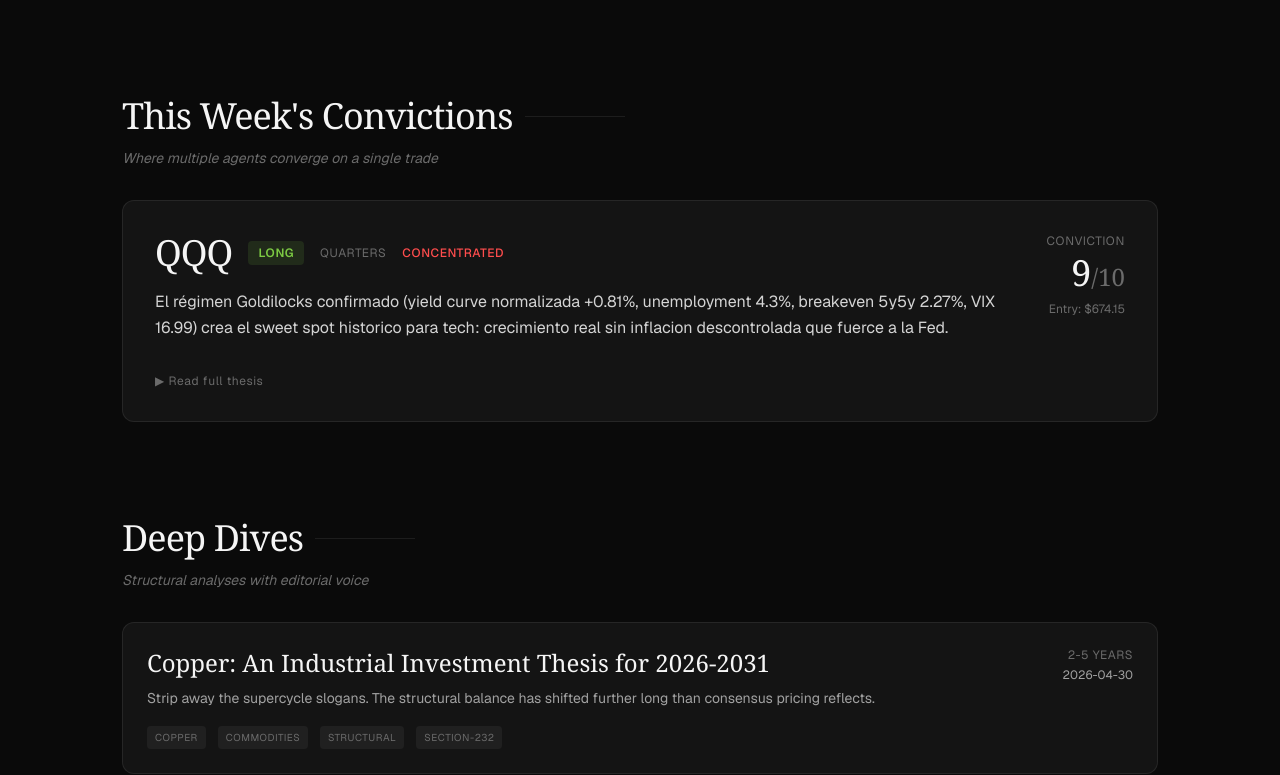
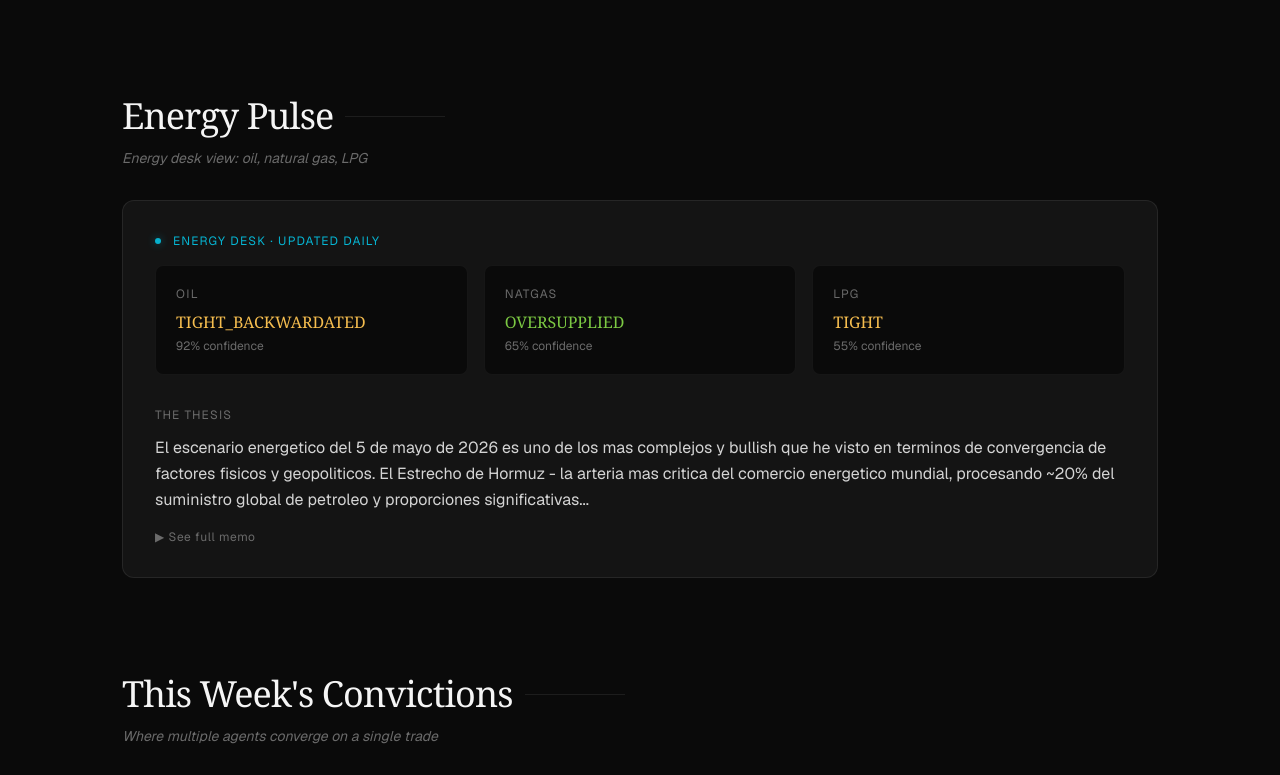
Before and after one commit to leomattiolipa88/fearnot-web, a Next.js app: page /research in a window 1280 px wide. Shown: the part 710-1485 px from the top of the page. Built offline with nearby package versions, Linux system fonts and the light colour scheme.

Commit message:
Add: Energy Pulse section with O&G desk memo

```diff
--- /dev/null
+++ b/app/research/EnergyPulseSection.tsx
@@ -0,0 +1,237 @@
+'use client';
+
+import { useEffect, useState } from 'react';
+import { loadWebData } from '@/app/lib/data';
+
+interface EnergyPulse {
+  fecha: string;
+  regimen_oil: { clasificacion: string; confianza: number; razonamiento: string };
+  regimen_natgas: { clasificacion: string; confianza: number; razonamiento: string };
+  regimen_lpg: { clasificacion: string; confianza: number; razonamiento: string };
+  tesis_principal: string;
+  senales: Array<{
+    activo: string;
+    direccion: string;
+    conviccion: number;
+    razonamiento: string;
+  }>;
+  eventos_clave: string[];
+  contradicciones: string;
+  invalidadores: string[];
+  data_gaps: string;
+}
+
+export default function EnergyPulseSection() {
+  const [pulse, setPulse] = useState<EnergyPulse | null>(null);
+  const [loaded, setLoaded] = useState(false);
+  const [expanded, setExpanded] = useState(false);
+
+  useEffect(() => {
+    loadWebData()
+      .then((data: any) => {
+        setPulse(data?.energy_pulse || null);
+        setLoaded(true);
+      })
+      .catch(() => setLoaded(true));
+  }, []);
+
+  if (!loaded) {
+    return (
+      <div className="bg-[#141414] border border-white/[0.08] rounded-xl p-8">
+        <p className="text-[#6b6b6b] italic text-sm">Loading energy desk...</p>
+      </div>
+    );
+  }
+
+  if (!pulse) {
+    return (
+      <div className="bg-[#141414] border border-white/[0.08] rounded-xl p-8">
+        <div className="flex items-center gap-3 text-xs uppercase tracking-widest text-[#6b6b6b] mb-3">
+          <span className="w-1.5 h-1.5 bg-[#6b6b6b] rounded-full" />
+          <span>Energy desk offline</span>
+        </div>
+        <p className="text-[#a1a1a1] text-sm">
+          The energy agent has not produced a memo yet today.
+        </p>
+      </div>
+    );
+  }
+
+  const regimenColor = (clas: string) => {
+    if (clas?.includes('TIGHT')) return 'text-[#f5bd4f]';
+    if (clas?.includes('OVERSUPPLIED')) return 'text-[#7cc943]';
+    return 'text-[#a1a1a1]';
+  };
+
+  const dirColor = (dir: string) =>
+    dir === 'LONG' ? 'text-[#7cc943]' :
+    dir === 'SHORT' ? 'text-[#f27272]' :
+    'text-[#a1a1a1]';
+  const dirBg = (dir: string) =>
+    dir === 'LONG' ? 'bg-[#7cc943]/[0.12]' :
+    dir === 'SHORT' ? 'bg-[#f27272]/[0.12]' :
+    'bg-[#a1a1a1]/[0.12]';
+
+  return (
+    <div className="bg-[#141414] border border-white/[0.08] rounded-xl overflow-hidden hover:border-white/[0.15] transition">
+      <button
+        onClick={() => setExpanded(!expanded)}
+        className="w-full p-8 text-left"
+      >
+        <div className="flex items-center gap-3 text-xs uppercase tracking-widest text-[#cyan] mb-4">
+          <span className="w-1.5 h-1.5 bg-[#06b6d4] rounded-full animate-pulse"
+                style={{ boxShadow: '0 0 8px rgba(6,182,212,0.5)' }} />
+          <span style={{ color: '#06b6d4' }}>Energy Desk · Updated daily</span>
+        </div>
+
+        {/* Three regime grid */}
+        <div className="grid grid-cols-3 gap-4 mb-8">
+          {[
+            { name: 'OIL', regime: pulse.regimen_oil },
+            { name: 'NATGAS', regime: pulse.regimen_natgas },
+            { name: 'LPG', regime: pulse.regimen_lpg },
+          ].map(({ name, regime }) => (
+            <div key={name} className="bg-[#0a0a0a] border border-white/[0.05] rounded-lg p-5">
+              <div className="text-xs text-[#6b6b6b] uppercase tracking-widest mb-2">{name}</div>
+              <div className={`font-serif text-base ${regimenColor(regime.clasificacion)} mb-1`}>
+                {regime.clasificacion}
+              </div>
+              <div className="text-xs text-[#6b6b6b]">{regime.confianza}% confidence</div>
+            </div>
+          ))}
+        </div>
+
+        {/* Tesis principal preview */}
+        <div className="text-xs uppercase tracking-widest text-[#6b6b6b] mb-3">The thesis</div>
+        <p className="text-base leading-relaxed text-[#d4d4d4] mb-4">
+          {expanded ? pulse.tesis_principal : `${pulse.tesis_principal.slice(0, 320)}...`}
+        </p>
+
+        <div className="text-xs text-[#6b6b6b] tracking-wider">
+          {expanded ? '▼ Hide full memo' : '▶ See full memo'}
+        </div>
+      </button>
+
+      {expanded && (
+        <div className="px-8 pb-8 border-t border-white/[0.05] pt-8 space-y-8">
+
+          {/* Razonamiento de cada regimen */}
+          <div>
+            <div className="text-xs uppercase tracking-widest text-[#6b6b6b] mb-4">Regime reasoning</div>
+            <div className="space-y-4">
+              {[
+                { name: 'Oil', regime: pulse.regimen_oil },
+                { name: 'Natural Gas', regime: pulse.regimen_natgas },
+                { name: 'LPG', regime: pulse.regimen_lpg },
+              ].map(({ name, regime }) => (
+                <div key={name} className="bg-[#0a0a0a] border border-white/[0.05] rounded-lg p-5">
+                  <div className="flex items-baseline gap-3 mb-2">
+                    <span className="text-xs text-[#6b6b6b] uppercase tracking-wider">{name}</span>
+                    <span className={`text-xs font-medium ${regimenColor(regime.clasificacion)}`}>
+                      {regime.clasificacion}
+                    </span>
+                    <span className="text-xs text-[#6b6b6b]">{regime.confianza}%</span>
+                  </div>
+                  <p className="text-sm text-[#a1a1a1] leading-relaxed">{regime.razonamiento}</p>
+                </div>
+              ))}
+            </div>
+          </div>
+
+          {/* Senales por activo */}
+          <div>
+            <div className="text-xs uppercase tracking-widest text-[#6b6b6b] mb-4">
+              Asset signals ({pulse.senales.length})
+            </div>
+            <div className="bg-[#0a0a0a] border border-white/[0.05] rounded-lg overflow-hidden">
+              <div className="grid grid-cols-[80px_80px_60px_1fr] gap-3 px-5 py-3 text-xs uppercase tracking-widest text-[#6b6b6b] border-b border-white/[0.05]">
+                <span>Asset</span>
+                <span>Direction</span>
+                <span className="text-right">Conv.</span>
+                <span>Reasoning</span>
+              </div>
+              {pulse.senales.map((s, i) => (
+                <div key={i} className="grid grid-cols-[80px_80px_60px_1fr] gap-3 px-5 py-3 items-start border-b border-white/[0.05] last:border-b-0">
+                  <span className="text-sm font-medium pt-0.5">{s.activo}</span>
+                  <span>
+                    <span className={`inline-flex justify-center text-[10px] font-semibold px-2 py-1 rounded tracking-wider ${dirBg(s.direccion)} ${dirColor(s.direccion)}`}>
+                      {s.direccion === 'NEUTRAL' ? 'NEUT' : s.direccion}
+                    </span>
+                  </span>
+                  <span className="text-sm font-medium text-right tabular-nums pt-0.5">
+                    {s.conviccion}/10
+                  </span>
+                  <span className="text-xs text-[#a1a1a1] leading-relaxed">{s.razonamiento}</span>
+                </div>
+              ))}
+            </div>
+          </div>
+
+          {/* Eventos clave */}
+          {pulse.eventos_clave?.length > 0 && (
+            <div>
+              <div className="text-xs uppercase tracking-widest text-[#6b6b6b] mb-4">
+                Key events this week
+              </div>
+              <ul className="space-y-3">
+                {pulse.eventos_clave.map((evento, i) => (
+                  <li key={i} className="flex gap-3 items-start">
+                    <span className="text-[#06b6d4] mt-1 shrink-0">•</span>
+                    <p className="text-sm text-[#a1a1a1] leading-relaxed">{evento}</p>
+                  </li>
+                ))}
+              </ul>
+            </div>
+          )}
+
+          {/* Contradicciones */}
+          {pulse.contradicciones && (
+            <div className="bg-[#0a0a0a] border border-[#06b6d4]/[0.2] rounded-lg p-5">
+              <div className="text-xs uppercase tracking-widest text-[#06b6d4] mb-3">
+                Contradictions observed
+              </div>
+              <p className="text-sm text-[#a1a1a1] leading-relaxed italic">
+                {pulse.contradicciones}
+              </p>
+            </div>
+          )}
+
+          {/* Invalidadores */}
+          {pulse.invalidadores?.length > 0 && (
+            <div>
+              <div className="text-xs uppercase tracking-widest text-[#6b6b6b] mb-4">
+                What would invalidate this
+              </div>
+              <ul className="space-y-2">
+                {pulse.invalidadores.map((inv, i) => (
+                  <li key={i} className="text-sm text-[#a1a1a1] flex gap-3 items-start">
+                    <span className="text-[#ff4d4d] mt-1">×</span>
+                    <span>{inv}</span>
+                  </li>
+                ))}
+              </ul>
+            </div>
+          )}
+
+          {/* Data gaps - transparencia */}
+          {pulse.data_gaps && (
+            <div className="bg-[#0a0a0a] border border-white/[0.05] rounded-lg p-5">
+              <div className="text-xs uppercase tracking-widest text-[#6b6b6b] mb-3">
+                Data gaps (what we don't know)
+              </div>
+              <p className="text-xs text-[#6b6b6b] leading-relaxed">
+                {pulse.data_gaps}
+              </p>
+            </div>
+          )}
+
+          {/* Footer */}
+          <div className="text-xs text-[#6b6b6b] pt-4 border-t border-white/[0.05]">
+            Generated by the energy desk agent (Claude Sonnet 4.6) on {pulse.fecha}.
+            Sources: yfinance, EIA, NewsAPI.
+          </div>
+        </div>
+      )}
+    </div>
+  );
+}
--- a/app/research/page.tsx
+++ b/app/research/page.tsx
@@ -3,6 +3,7 @@
 import { getAllPapers } from '@/app/lib/papers';
 import ConvictionsSection from './ConvictionsSection';
 import DailyPulseCard from './DailyPulseCard';
+import EnergyPulseSection from './EnergyPulseSection';
 
 export default function ResearchPage() {
   const papers = getAllPapers();
@@ -26,13 +27,19 @@
           </h1>
         </div>
 
-        {/* SECTION 1: Daily Pulse */}
+        {/* SECTION 1: Daily Pulse (macro + technical) */}
         <section className="mb-24">
-          <SectionHeader title="Daily Pulse" subtitle="What the agents see today" />
+          <SectionHeader title="Daily Pulse" subtitle="Macro and technical regime" />
           <DailyPulseCard />
         </section>
 
-        {/* SECTION 2: Convictions */}
+        {/* SECTION 2: Energy Pulse (O&G + LPG) */}
+        <section className="mb-24">
+          <SectionHeader title="Energy Pulse" subtitle="Energy desk view: oil, natural gas, LPG" />
+          <EnergyPulseSection />
+        </section>
+
+        {/* SECTION 3: Convictions */}
         <section className="mb-24">
           <SectionHeader
             title="This Week's Convictions"
@@ -41,7 +48,7 @@
           <ConvictionsSection />
         </section>
 
-        {/* SECTION 3: Deep Dives */}
+        {/* SECTION 4: Deep Dives */}
         <section>
           <SectionHeader
             title="Deep Dives"
```
